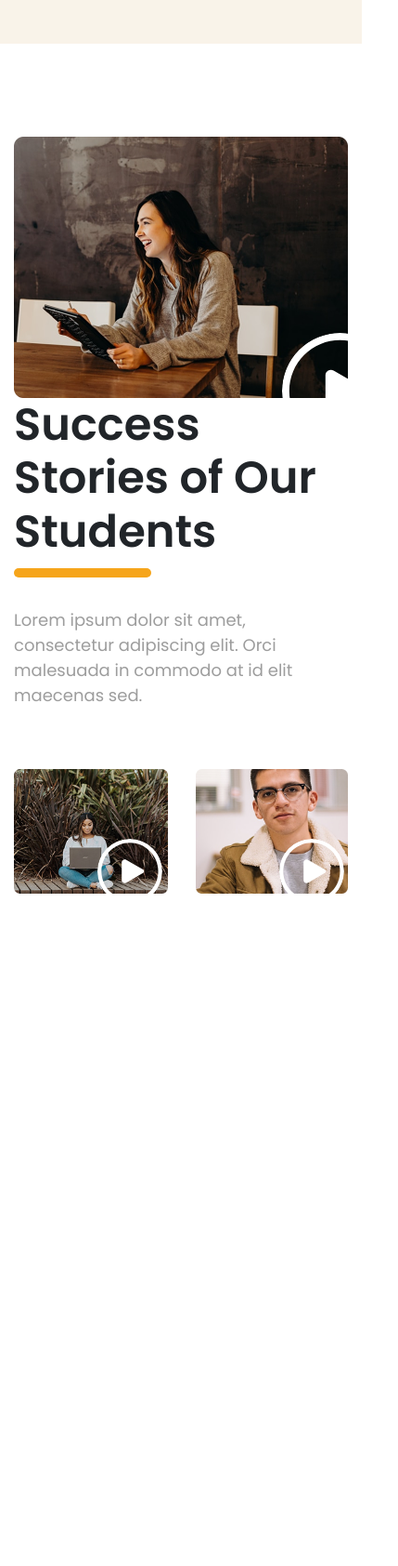
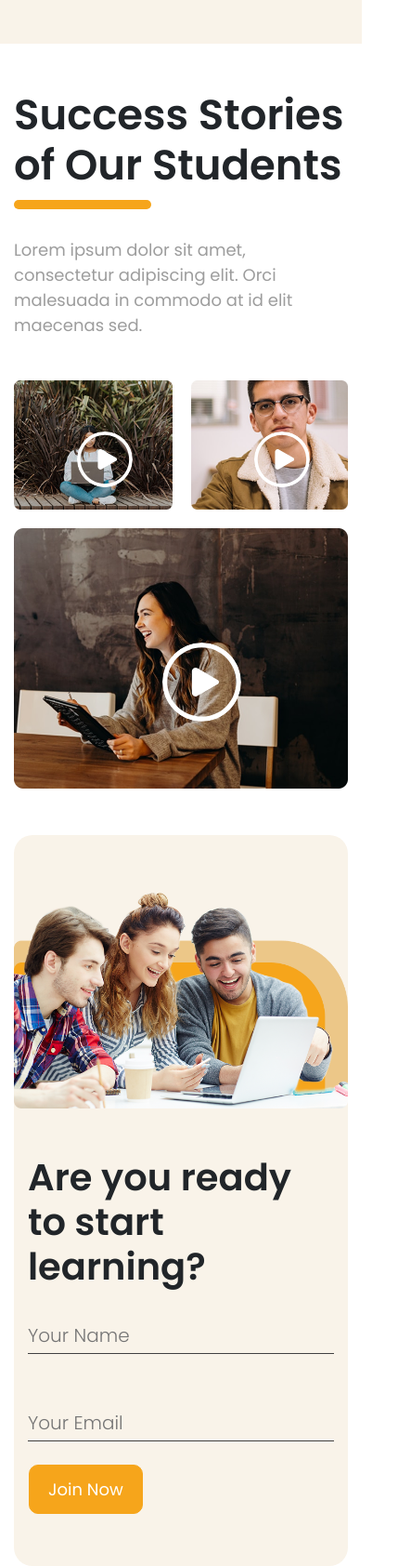
Before and after one commit to Roni006/creative-skills, a plain HTML site: page index.html in a window 390 px wide. Shown: the part 4301-5985 px from the top of the page at 93% size, 429 px wide, since content can reach past the window. Before the commit the page ends 5362 px from the top, so only its background shows below. Drawn offline with nearby package versions, Linux system fonts and the light colour scheme.

Commit message:
made learning section responsive

```diff
--- a/assets/css/responsive.css
+++ b/assets/css/responsive.css
@@ -51,6 +51,22 @@
         display: none;
     }
 
+    .seccess-section .row {
+        flex-direction: column-reverse;
+    }
+
+    .s-block {
+        margin-bottom: 30px;
+    }
+
+    .success-left-content .s-desc {
+        padding: 30px 0 30px 0 !important;
+    }
+
+    .learn-total-content {
+        padding: 0 15px;
+    }
+
 }
 
 @media(max-width: 767px) {
@@ -100,6 +116,10 @@
     .left-title {
         font-size: 45px;
     }
+
+    .seccess-section {
+        padding: 60PX 0 !important;
+    }
 }
 
 @media(max-width: 580px) {
@@ -107,6 +127,14 @@
         width: 100% !important;
     }
 }
+
+@media(max-width: 575px) {
+    .play1 {
+        top: 160px !important;
+        left: 225px !important;
+    }
+}
+
 
 @media(max-width: 475px) {
     .hero-title {
@@ -135,7 +163,47 @@
         text-align: center !important;
     }
 
+    .play1 {
+        top: 123px !important;
+        left: 160px !important;
+    }
 
+    .plays {
+        width: 85px;
+    }
+
+    .play {
+        width: 60px !important;
+        top: 55px !important;
+        left: 68px !important;
+    }
+
+    .success-left-content .s-title {
+        font-weight: 600;
+        font-size: 45px;
+    }
+
+    .seccess-section {
+        padding: 50PX 0 !important;
+    }
+
+    .s-block {
+        gap: 20px !important;
+    }
+
+    .s-block {
+        margin-bottom: 20px;
+    }
+
+    .learn-title {
+        margin-bottom: 25px !important;
+        font-size: 40px !important;
+    }
+
+    .learning-from .btn {
+        padding: 0;
+        margin: 0;
+    }
 }
 
 @media(max-width: 375px) {
@@ -223,6 +291,42 @@
     .accordion-item {
         margin-bottom: 12px !important;
     }
+
+    .play {
+        width: 60px !important;
+        top: 33px !important;
+        left: 49px !important;
+    }
+
+    .play1 {
+        top: 95px !important;
+        left: 140px !important;
+    }
+
+    .success-left-content .s-title {
+        font-weight: 600;
+        max-width: 310px;
+        font-size: 30px;
+    }
+
+    .success-left-content .s-desc {
+        font-size: 16px !important;
+        text-align: justify;
+        padding: 30px 0 20px 0 !important;
+    }
+
+    .learn-title {
+        margin-bottom: 25px !important;
+        font-size: 30px !important;
+    }
+
+    #margin {
+        margin-bottom: 0 !important;
+    }
+
+    .glbtn {
+        padding: 8px 15px !important;
+    }
 }
 
 
--- a/assets/css/style.css
+++ b/assets/css/style.css
@@ -424,6 +424,9 @@ h6 {
 /*SUCCESS SECTION EMD */
 
 /*LEARNING SECTION START  */
+.learning-section{
+    padding: 0 15px;
+}
 .learning-section .container {
     background-color: var(--bg-color);
     padding: 55px 0;
--- a/index.html
+++ b/index.html
@@ -369,7 +369,7 @@
                         <div class="play1">
                             <img class="plays" src="assets/icons/play.svg" alt="video play icon">
                         </div>
-                        <img src="assets/img/success-img/success1.png"  class="img-fluid" alt="success image">
+                        <img src="assets/img/success-img/success1.png" class="img-fluid" alt="success image">
                     </div>
                 </div>
                 <div class="col-lg-5">
@@ -409,16 +409,18 @@
     <!--!SUCCESS SECTION EMD -->
 
     <!--!LEARNING SECTION START -->
-    <section class="learning-section disabled">
+    <section class="learning-section ">
         <div class="container">
             <div class="row align-items-center ">
                 <div class="col-lg-6">
                     <div class="learning-img">
-                        <img src="assets/img/learning-bg.png" alt="learning-bg">
+                        <img src="assets/img/learning-bg.png" class="img-fluid" alt="learning-bg">
                     </div>
                 </div>
 
                 <div class="col-lg-5 ">
+                    <div class="learn-total-content">
+
                         <div class="learnig-left-content">
                             <h3 class="learn-title">
                                 Are you ready to start
@@ -434,6 +436,9 @@
                                 <button type="submit" class="d-flex glbtn" id="btn">Join Now</button>
                             </div>
                         </div>
+
+                    </div>
+
                 </div>
             </div>
         </div>
```
Lines whose indentation alone changed are shown as unchanged.
